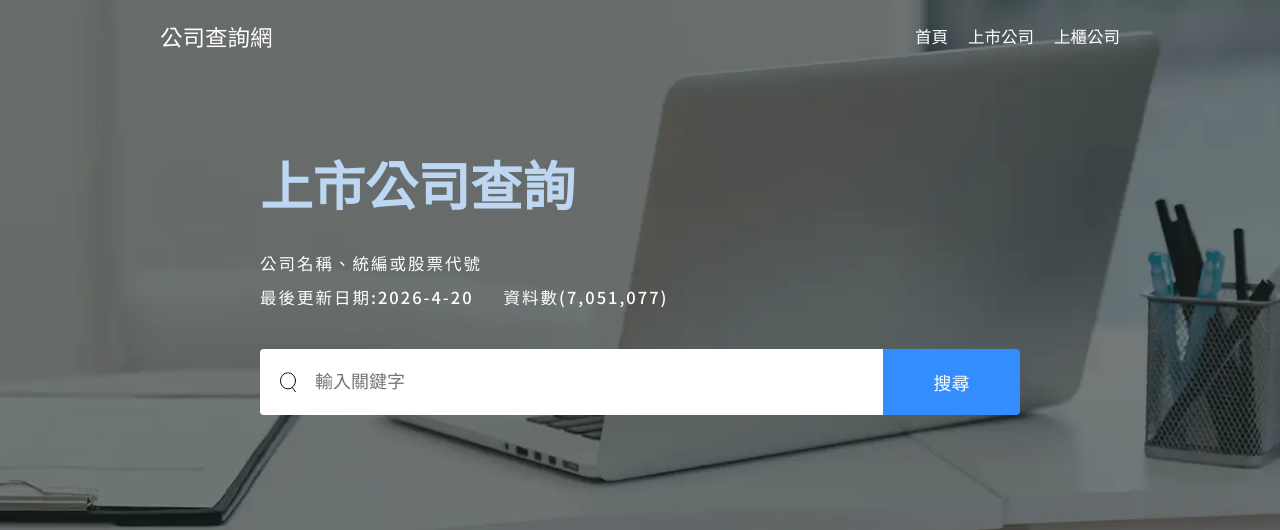
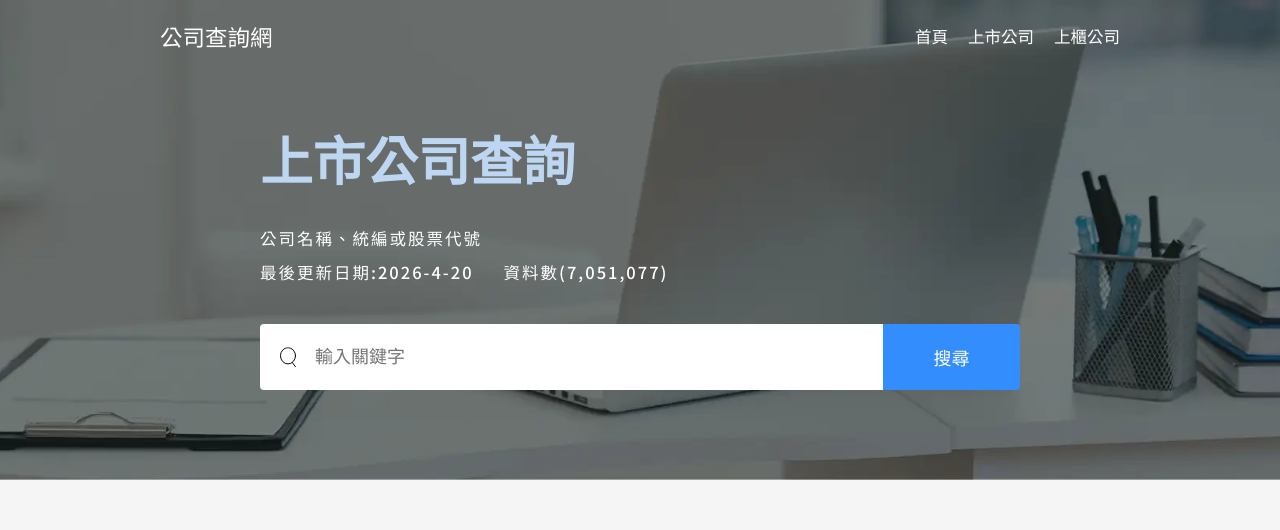
Before and after one commit to paulgeorge0368/taiwan-biz, a Vue app: page /listed in a window 1280 px wide. Shown: the top 530 px of the page. Built offline with nearby package versions, Linux system fonts and the light colour scheme; no server answers.

Commit message:
fix oct listed banner css

```diff
--- a/src/views/ListedView.vue
+++ b/src/views/ListedView.vue
@@ -231,14 +231,14 @@ tr:hover td {
 }
 
 .container-head{
-    aspect-ratio: 1931 / 603;
     width: 100%;
     background-image: url(../assets/banner-home-bg-t.webp);
     background-position: center;
     background-size: cover;
     background-repeat: no-repeat;
     font-size: 15px;
-    min-height: 70vh;
+    padding-top: 120px;
+    padding-bottom: 90px;
 }
 .container-head>div{
     width: 100%;
--- a/src/views/OtcView.vue
+++ b/src/views/OtcView.vue
@@ -233,14 +233,14 @@ tr:hover td {
 }
 
 .container-head{
-    aspect-ratio: 1931 / 603;
     width: 100%;
     background-image: url(../assets/banner-home-bg-t.webp);
     background-position: center;
     background-size: cover;
     background-repeat: no-repeat;
     font-size: 15px;
-    min-height: 70vh;
+    padding-top: 120px;
+    padding-bottom: 90px;
 }
 .container-head>div{
     width: 100%;
```
